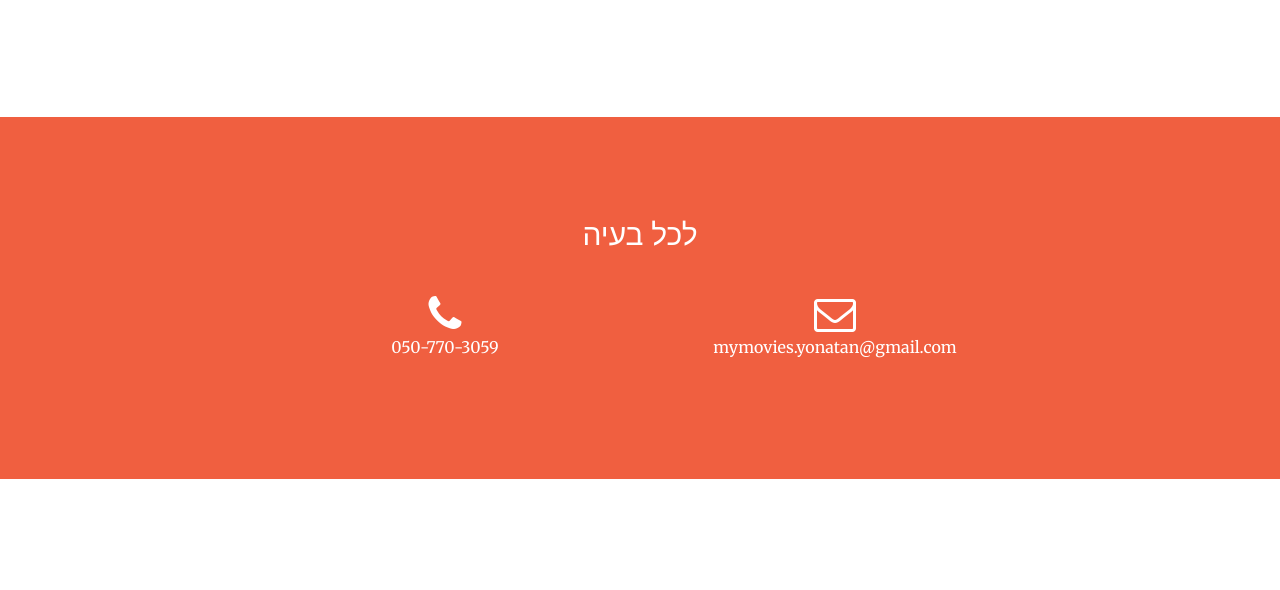
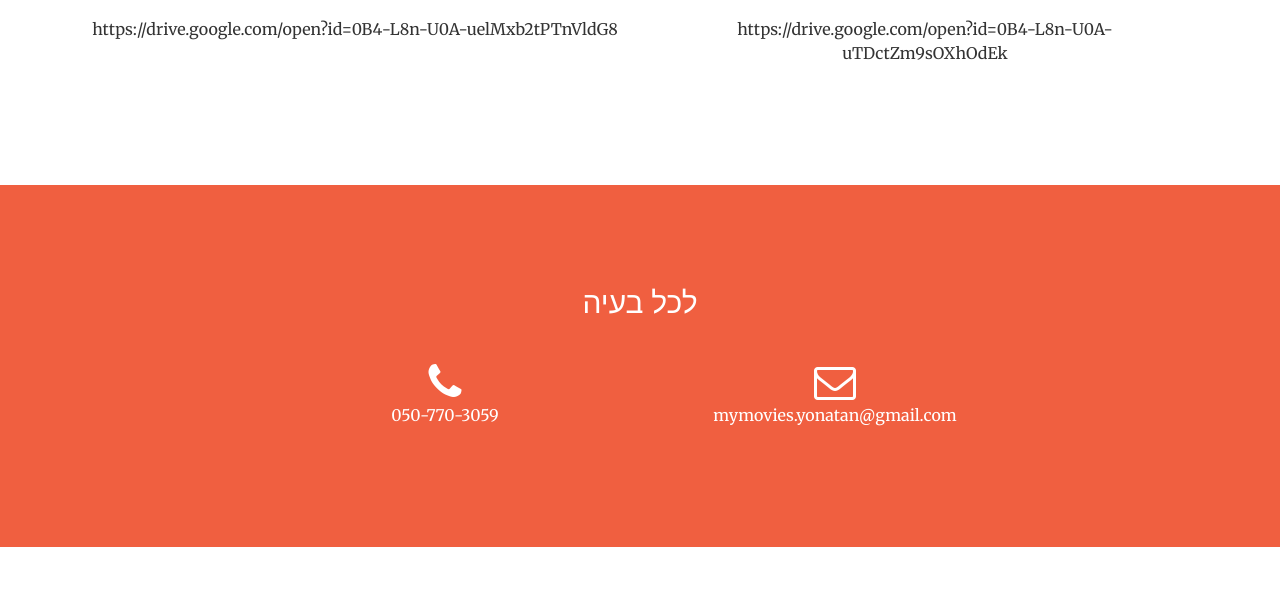
Before and after one commit to yonatanperi/yonatanperi.github.io, a website: page index.html in a window 1280 px wide. Shown: the part 1153-1743 px from the top of the page. Before the commit the page ends 1675 px from the top, so only its background shows below. Drawn offline with nearby package versions, Linux system fonts and the light colour scheme.

Commit message:
add alt links to the videos

```diff
--- a/index.html
+++ b/index.html
@@ -88,12 +88,14 @@
                       <video controls src="https://r7---sn-aigllndz.c.drive.google.com/videoplayback?requiressl=yes&id=df53b47e1d895551&itag=22&source=webdrive&ttl=transient&app=texmex&ip=84.108.22.245&ipbits=0&expire=1481392430&cp=QVJNU0RfUVRRQVhNOjJqdWh6anB1djhC&sparams=requiressl,id,itag,source,ttl,ip,ipbits,expire,cp&signature=B53256FD904DF2E7D66F82DFB246A81897572B05.6628E5EAACD2967820B3184485E84DA4BD30E05F&key=ck2&mm=30&mn=sn-aigllndz&ms=nxu&mt=1481377961&mv=m&nh=IgpwcjAyLmxocjI1KgkxMjcuMC4wLjE&pl=22&sc=yes&cpn=9B9PD8xtmwPJK1m4&c=WEB&cver=1.20161207" class="img-responsive" alt=""> </video>
                       <div class="project-name">
                         <p>היאלי חוגגת בת מצווה</p>
+                        <p>https://drive.google.com/open?id=0B4-L8n-U0A-uelMxb2tPTnVldG8</p>
                       </div>
                     </div>
                     <div class="col-lg-6 col-sm-6">
                       <video controls src="https://r5---sn-aigllnly.c.drive.google.com/videoplayback?requiressl=yes&id=53a436479d822755&itag=18&source=webdrive&ttl=transient&app=texmex&ip=84.108.22.245&ipbits=0&expire=1481392193&cp=QVJNU0RfUVFXRFhNOjJqdWh3cHN1djhC&sparams=requiressl,id,itag,source,ttl,ip,ipbits,expire,cp&signature=38E155CE67472CADB5A6847EC489AC2C25016B5D.86CAADF90E6A4BFC2FA1C584AE2E7B28C8F91CC8&key=ck2&mm=30&mn=sn-aigllnly&ms=nxu&mt=1481377600&mv=m&nh=IgpwcjAyLmxocjI1KgkxMjcuMC4wLjE&pl=22&sc=yes&cpn=tsjPtutDwE77mNbn&c=WEB&cver=1.20161207" class="img-responsive" alt=""> </video>
                       <div class="project-name">
                         <p>עומר חוגג בר מצווה</p>
+                        <p>https://drive.google.com/open?id=0B4-L8n-U0A-uTDctZm9sOXhOdEk</p>
                       </div>
                     </div>
                 </div>
```
